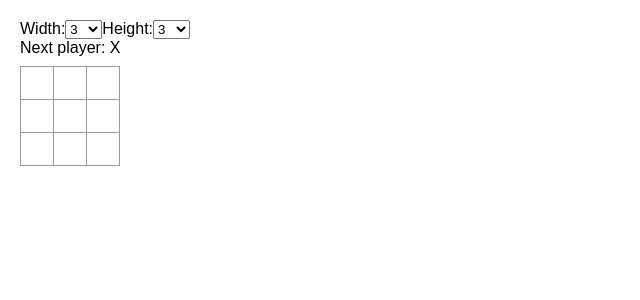
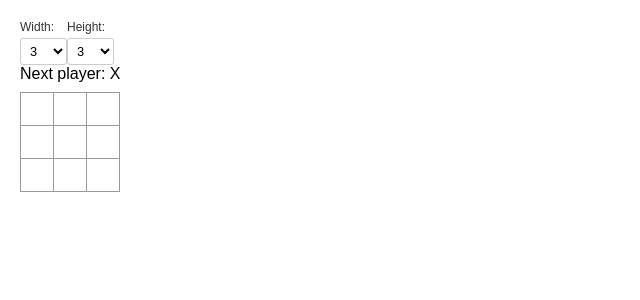
Before and after one commit to tcs-moe-inoue/gomoku.dev, a React (Create React App) app: page / in a window 1280 px wide. Shown: the top 300 px of the page, without its empty margins (0-640 px from the left). Built offline with nearby package versions, Linux system fonts and the light colour scheme.

Commit message:
controlsクラスのスタイルを定義

```diff
--- /dev/null
+++ b/src/components/SizeSelector.css
@@ -0,0 +1,28 @@
+.controls {
+  display: flex;
+  flex-direction: row;
+  align-items: center;
+  flex-wrap: wrap;
+}
+
+.controls label {
+  display: flex;
+  flex-direction: column;
+  font-size: 0.75rem;
+  color: #333;
+}
+
+.controls select {
+  margin-top: 4px;
+  padding: 4px 5px;
+  font-size: 0.8rem;
+  border-radius: 3px;
+  border: 1px solid #ccc;
+  background-color: white;
+  transition: border 0.2s ease;
+}
+
+.controls select:focus {
+  border-color: #007bff;
+  outline: none;
+}
--- a/src/components/SizeSelector.jsx
+++ b/src/components/SizeSelector.jsx
@@ -1,3 +1,5 @@
+import './SizeSelector.css';
+
 export default function SizeSelector({ width, height, sizeOptions, onSizeChange }) {
   const parseValue = (e) => parseInt(e.target.value, 10);
 
```
